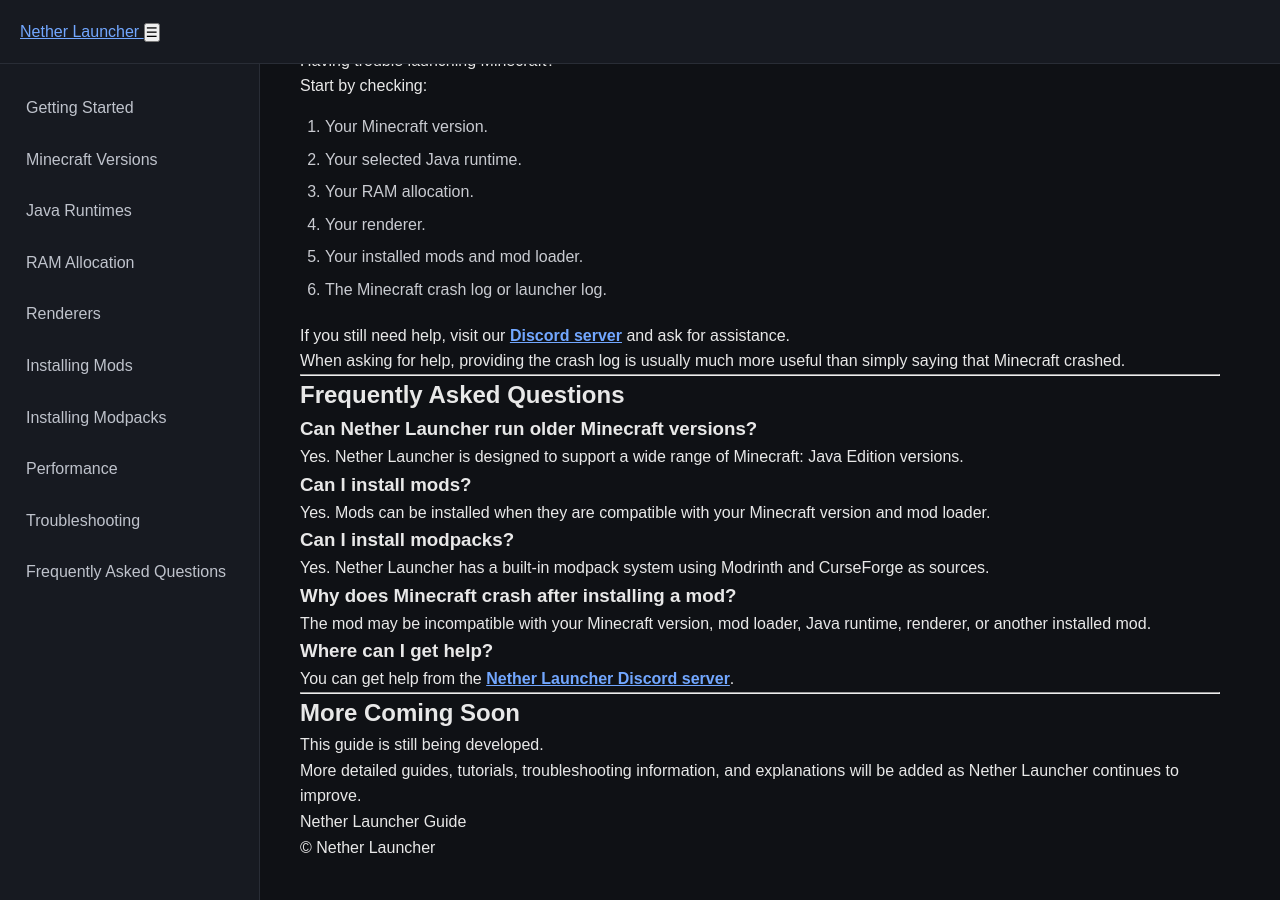
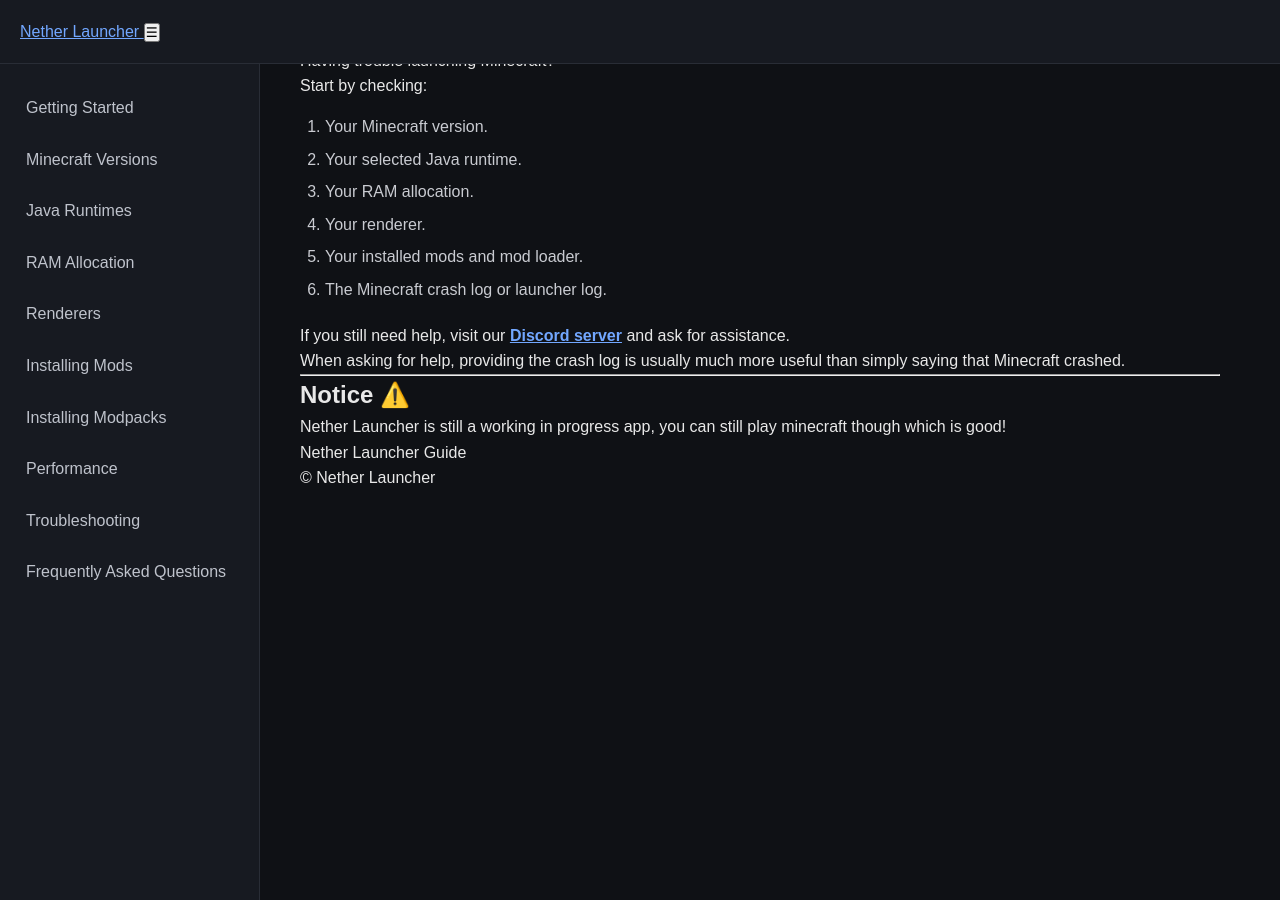
Before and after one commit to Mica-team/nether-guide, a Jekyll site: the page built from guide.md, in a window 1280 px wide and 900 px high, scrolled down 2420 px. Built offline with Jekyll 4.4.1, drawn with Linux system fonts in a browser that asks for light colours.

Commit message:
Update guide.md

```diff
--- a/guide.md
+++ b/guide.md
@@ -145,32 +145,6 @@ When asking for help, providing the crash log is usually much more useful than s
 
 ---
 
-## Frequently Asked Questions
+## Notice ⚠️
 
-### Can Nether Launcher run older Minecraft versions?
-
-Yes. Nether Launcher is designed to support a wide range of Minecraft: Java Edition versions.
-
-### Can I install mods?
-
-Yes. Mods can be installed when they are compatible with your Minecraft version and mod loader.
-
-### Can I install modpacks?
-
-Yes. Nether Launcher has a built-in modpack system using Modrinth and CurseForge as sources.
-
-### Why does Minecraft crash after installing a mod?
-
-The mod may be incompatible with your Minecraft version, mod loader, Java runtime, renderer, or another installed mod.
-
-### Where can I get help?
-
-You can get help from the **[Nether Launcher Discord server](https://discord.gg/4V4bjdgAFg)**.
-
----
-
-## More Coming Soon
-
-This guide is still being developed.
-
-More detailed guides, tutorials, troubleshooting information, and explanations will be added as Nether Launcher continues to improve.
+Nether Launcher is still a working in progress app, you can still play minecraft though which is good!
```
